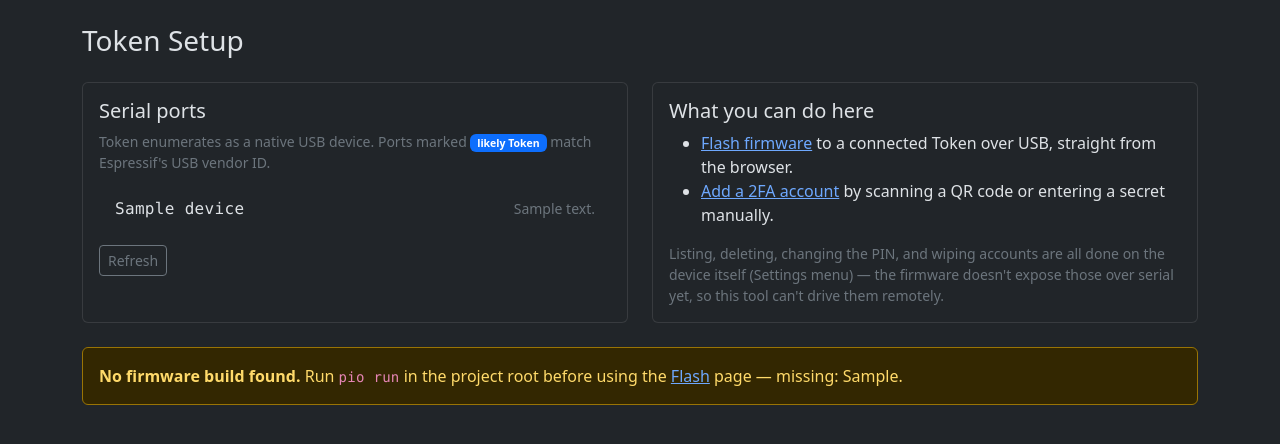
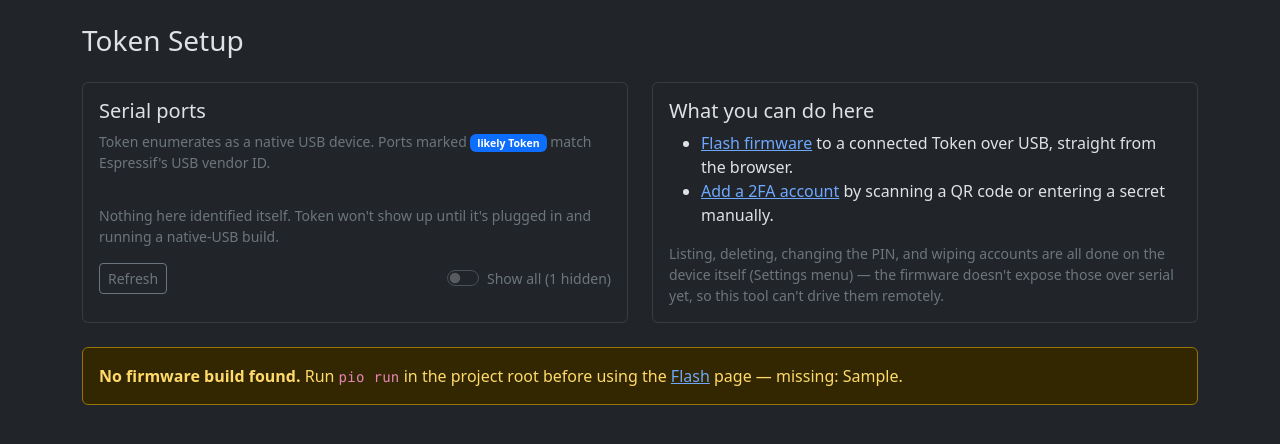
Before and after one commit to tomTTFB/token, a Flask app: template setup-tool/templates/index.html in a window 1280 px wide. Shown: the part 57-501 px from the top of the page. Run offline with Flask 3, Linux system fonts and the light colour scheme; the template is opened without the code that fills it: most values are stand-ins (such as "Sample title", 1, 10 or a date in 2020).

Commit message:
Hide serial ports without a USB description behind a toggle
Linux enumerates 32 legacy /dev/ttyS* UARTs with no USB product string
alongside real devices, burying the one port anyone came to this page
for. Collapse anything without a description (and without a Token VID
match) behind a "Show all" switch instead of dropping it, since a
Token on an external USB-UART adapter would land in that group too.

Also treat pyserial's literal "n/a" description string as no
description at all -- it's not useful to show and was previously
falling through to the badge-less "has a description" branch.

```diff
--- a/setup-tool/static/css/custom.css
+++ b/setup-tool/static/css/custom.css
@@ -28,6 +28,12 @@ code, .font-monospace {
     letter-spacing: 0.02em;
 }
 
+/* !important because the rows are Bootstrap .d-flex, whose own utility rule
+   is itself !important and would otherwise win. */
+#port-list.hide-plain .port-plain {
+    display: none !important;
+}
+
 esp-web-install-button {
     --esp-tools-button-color: #ffffff;
     --esp-tools-button-background-color: var(--token-blue);
--- a/setup-tool/templates/index.html
+++ b/setup-tool/templates/index.html
@@ -10,9 +10,9 @@
                 <h2 class="h5 card-title">Serial ports</h2>
                 <p class="text-secondary small">Token enumerates as a native USB device. Ports marked
                     <span class="badge text-bg-primary">likely Token</span> match Espressif's USB vendor ID.</p>
-                <ul class="list-group list-group-flush" id="port-list">
+                <ul class="list-group list-group-flush hide-plain" id="port-list">
                     {% for port in ports %}
-                    <li class="list-group-item bg-transparent d-flex justify-content-between align-items-center">
+                    <li class="list-group-item bg-transparent d-flex justify-content-between align-items-center{% if not port.described and not port.likely_token %} port-plain{% endif %}">
                         <span class="font-monospace">{{ port.device }}</span>
                         {% if port.likely_token %}
                         <span class="badge text-bg-primary">likely Token</span>
@@ -24,7 +24,19 @@
                     <li class="list-group-item bg-transparent text-secondary">No serial ports detected. Plug in Token over USB-C.</li>
                     {% endfor %}
                 </ul>
-                <button class="btn btn-outline-secondary btn-sm mt-3" onclick="refreshPorts()">Refresh</button>
+                <p class="text-secondary small mt-3 mb-0 d-none" id="all-plain-note">
+                    Nothing here identified itself. Token won't show up until it's plugged in and running
+                    a native-USB build.
+                </p>
+                <div class="d-flex justify-content-between align-items-center mt-3">
+                    <button class="btn btn-outline-secondary btn-sm" onclick="refreshPorts()">Refresh</button>
+                    <div class="form-check form-switch mb-0 d-none" id="show-plain-toggle">
+                        <input class="form-check-input" type="checkbox" id="show-plain" onchange="applyPortFilter()">
+                        <label class="form-check-label text-secondary small" for="show-plain">
+                            Show all (<span id="plain-count">0</span> hidden)
+                        </label>
+                    </div>
+                </div>
             </div>
         </div>
     </div>
@@ -57,6 +69,22 @@
 
 {% block scripts %}
 <script>
+// Ports that never reported a USB product string -- on Linux that's the 32
+// legacy /dev/ttyS* UARTs, which bury the one port anyone came here for.
+// They stay hidden behind the toggle rather than being dropped, since a
+// Token on an external USB-UART adapter would land in that group too.
+function applyPortFilter() {
+    const list = document.getElementById('port-list');
+    const showPlain = document.getElementById('show-plain').checked;
+    list.classList.toggle('hide-plain', !showPlain);
+
+    const plain = list.querySelectorAll('.port-plain').length;
+    document.getElementById('plain-count').textContent = plain;
+    document.getElementById('show-plain-toggle').classList.toggle('d-none', plain === 0);
+    document.getElementById('all-plain-note').classList.toggle(
+        'd-none', showPlain || plain === 0 || plain < list.children.length);
+}
+
 async function refreshPorts() {
     const res = await fetch('/api/ports');
     const ports = await res.json();
@@ -64,16 +92,23 @@ async function refreshPorts() {
     list.innerHTML = '';
     if (ports.length === 0) {
         list.innerHTML = '<li class="list-group-item bg-transparent text-secondary">No serial ports detected. Plug in Token over USB-C.</li>';
+        applyPortFilter();
         return;
     }
     for (const port of ports) {
         const li = document.createElement('li');
         li.className = 'list-group-item bg-transparent d-flex justify-content-between align-items-center';
+        if (!port.described && !port.likely_token) {
+            li.classList.add('port-plain');
+        }
         li.innerHTML = port.likely_token
             ? `<span class="font-monospace">${port.device}</span><span class="badge text-bg-primary">likely Token</span>`
             : `<span class="font-monospace">${port.device}</span><span class="text-secondary small">${port.description}</span>`;
         list.appendChild(li);
     }
+    applyPortFilter();
 }
+
+applyPortFilter();
 </script>
 {% endblock %}
```
Also changed, not shown: setup-tool/serial_link.py (+8 -1 lines), setup-tool/README.md.
